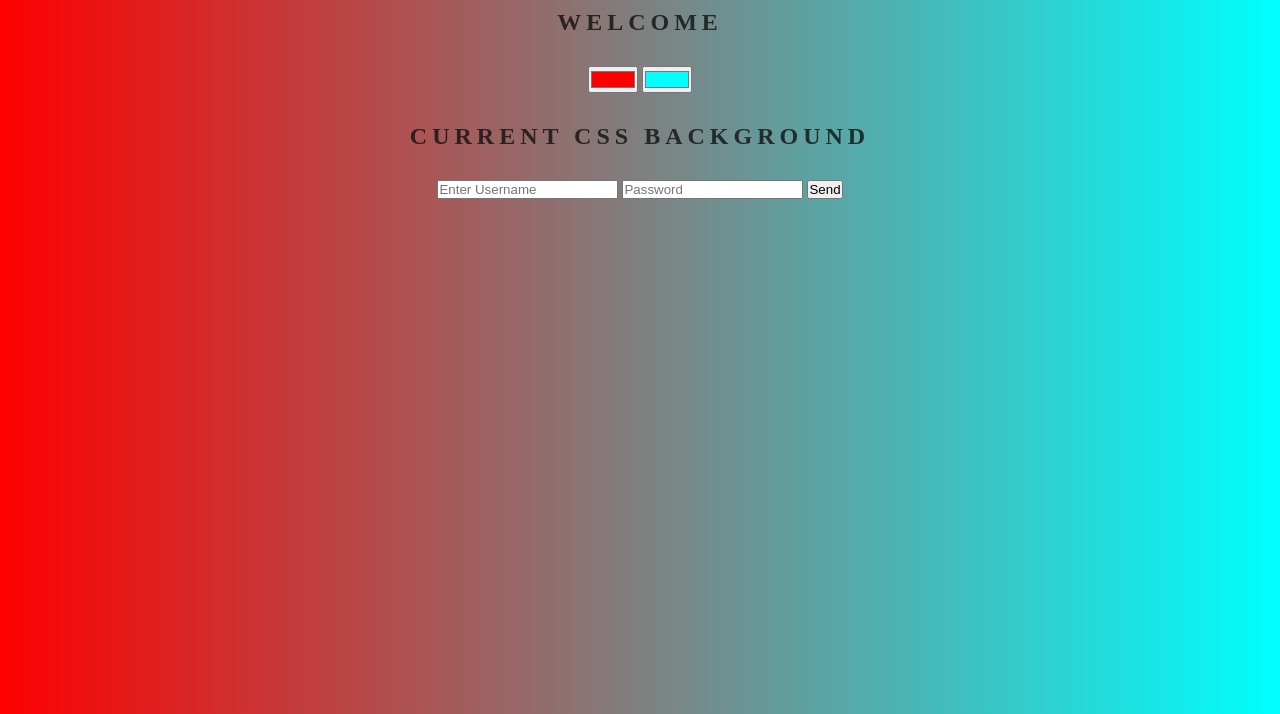
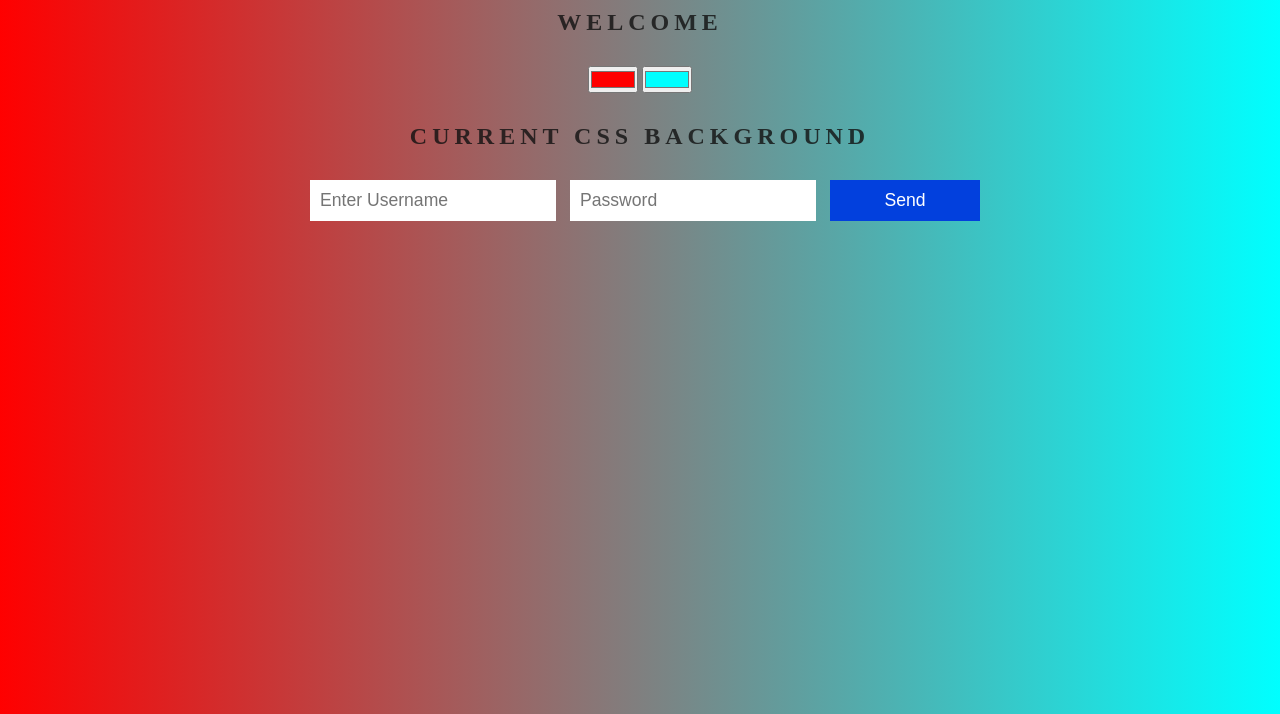
Before and after one commit to naibahmed96/background_generator, a plain HTML site: page index.html in a window 1280 px wide. Shown: the part 116-830 px from the top of the page. Drawn offline with Linux system fonts and the light colour scheme.

Commit message:
changed login form style

```diff
--- a/style.css
+++ b/style.css
@@ -36,3 +36,24 @@ h3 {
     font-weight: 900;
     color: #222;
 }
+
+form input {
+    padding: 10px;
+    outline: none;
+    font-size: 1.1rem;
+    border: 0;
+    margin-left: 10px;
+}
+
+form input[type='submit'] {
+    background-color: #0240dd;
+    color: white;
+    border: 0;
+    width: 150px;
+
+}
+
+form input[type='submit']:hover {
+    opacity: 0.9;
+    box-shadow: 2px 4px 4px rgb(2, 2, 110);
+}
```
